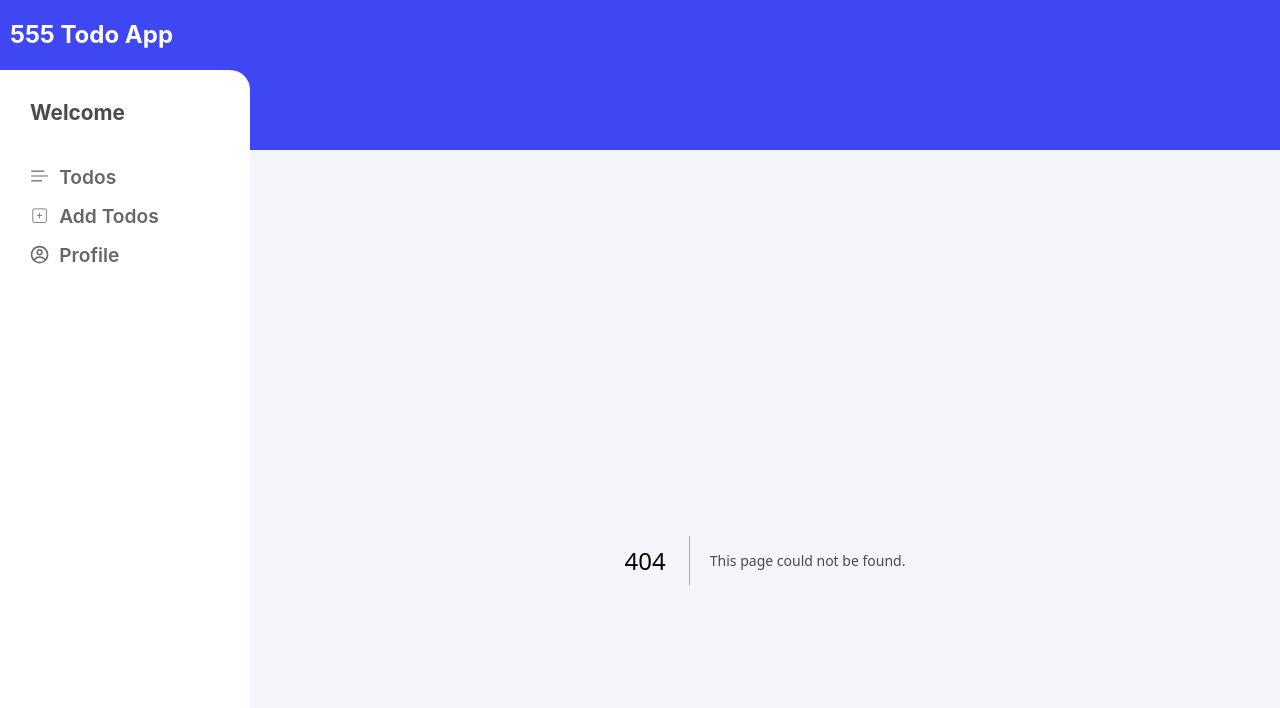
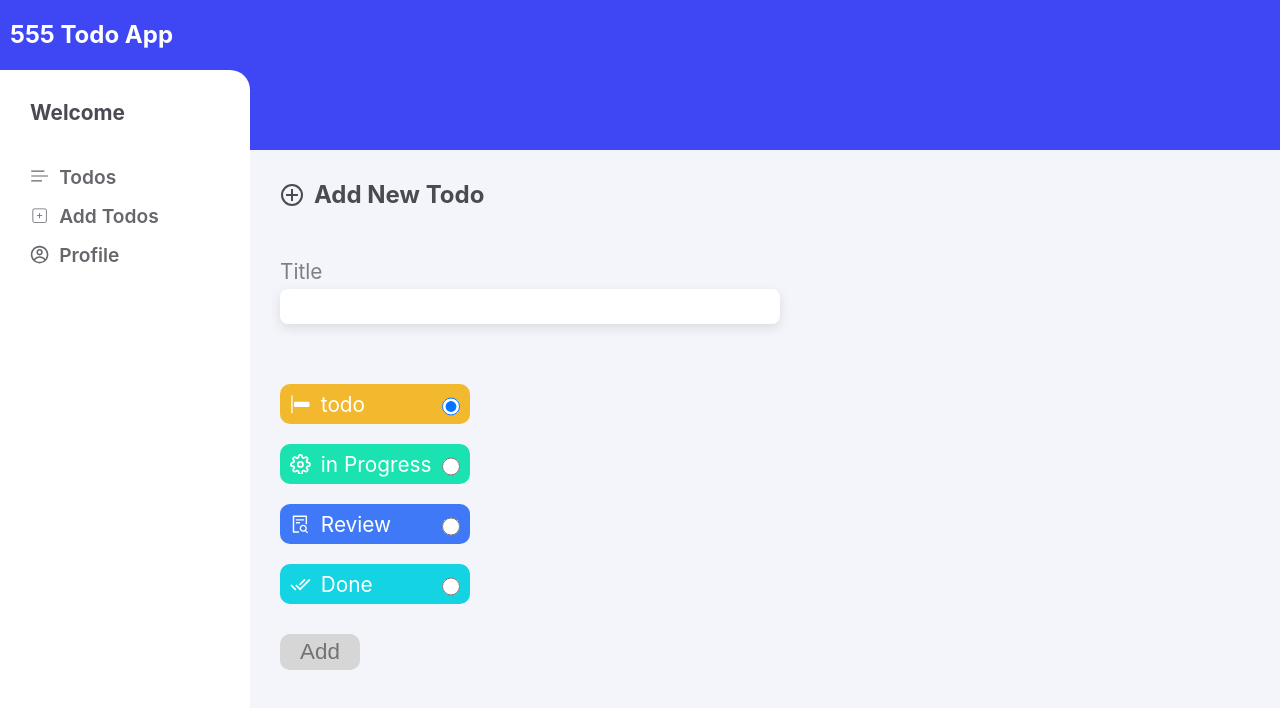
Before and after one commit to yosef-rrezaie/Todo-App, a Next.js app: page /add-todo in a window 1280 px wide. Before the commit this address had no page. Shown: the top 708 px of the page. Built offline with nearby package versions, Linux system fonts and the light colour scheme.

Commit message:
create page for add todos

```diff
--- /dev/null
+++ b/components/layout/templates/AddTodoPage.js
@@ -0,0 +1,87 @@
+import React, { useEffect, useState } from "react";
+import { GrAddCircle } from "react-icons/gr";
+import { BsAlignStart } from "react-icons/bs";
+import { FiSettings } from "react-icons/fi";
+import { AiOutlineFileSearch } from "react-icons/ai";
+import { MdDoneAll } from "react-icons/md";
+
+function AddTodoPage() {
+  const [title, setTitle] = useState("");
+  const [status, setStatus] = useState("todo");
+  return (
+    <div className="add-form">
+      <h2>
+        <GrAddCircle />
+        Add New Todo
+      </h2>
+      <div className="add-form__input">
+        <div className="add-form__input--first">
+          <label htmlFor="title">Title</label>
+          <input
+            id="title"
+            type="text"
+            value={title}
+            onChange={(e) => setTitle(e.target.value)}
+          />
+        </div>
+        <div className="add-form__input--second">
+          <div className="todo">
+            <label htmlFor="todo">
+              <BsAlignStart />
+              todo
+            </label>
+            <input
+              type="radio"
+              id="todo"
+              value="todo"
+              checked={status === "todo"}
+              onChange={(e) => setStatus(e.target.value)}
+            />
+          </div>
+          <div className="inProgress">
+            <label htmlFor="inProgress">
+              <FiSettings />
+              in Progress
+            </label>
+            <input
+              type="radio"
+              id="inProgress"
+              value="inProgress"
+              checked={status === "inProgress"}
+              onChange={(e) => setStatus(e.target.value)}
+            />
+          </div>
+          <div className="review">
+            <label htmlFor="review">
+              <AiOutlineFileSearch />
+              Review
+            </label>
+            <input
+              type="radio"
+              id="review"
+              value="review"
+              checked={status === "review"}
+              onChange={(e) => setStatus(e.target.value)}
+            />
+          </div>
+          <div className="done">
+            <label htmlFor="done">
+              <MdDoneAll />
+              Done
+            </label>
+            <input
+              type="radio"
+              id="done"
+              value="done"
+              checked={status === "done"}
+              onChange={(e) => setStatus(e.target.value)}
+            />
+          </div>
+        </div>
+        <button>Add</button>
+      </div>
+    </div>
+  );
+}
+
+export default AddTodoPage;
--- /dev/null
+++ b/pages/add-todo.js
@@ -0,0 +1,8 @@
+import AddTodoPage from "@/components/layout/templates/AddTodoPage";
+import React from "react";
+
+function AddTodo() {
+  return <AddTodoPage />;
+}
+
+export default AddTodo;
```
